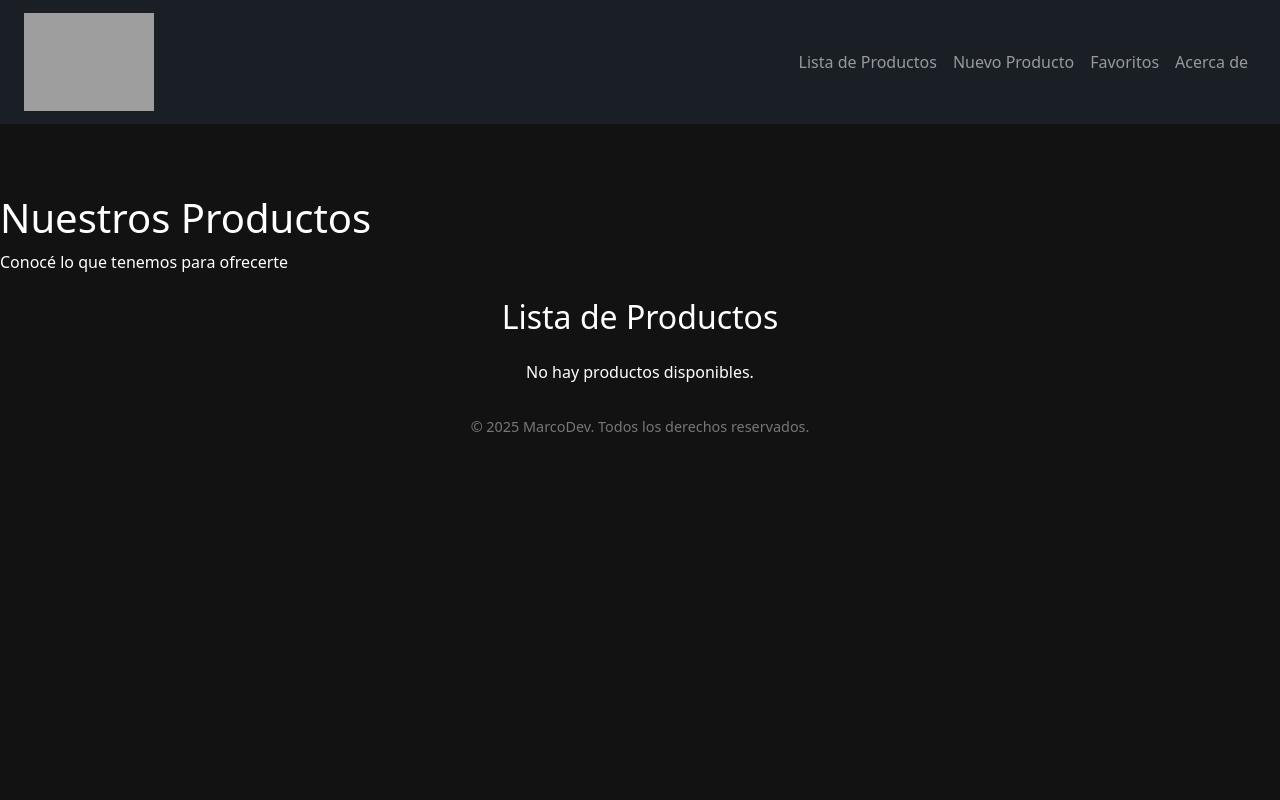
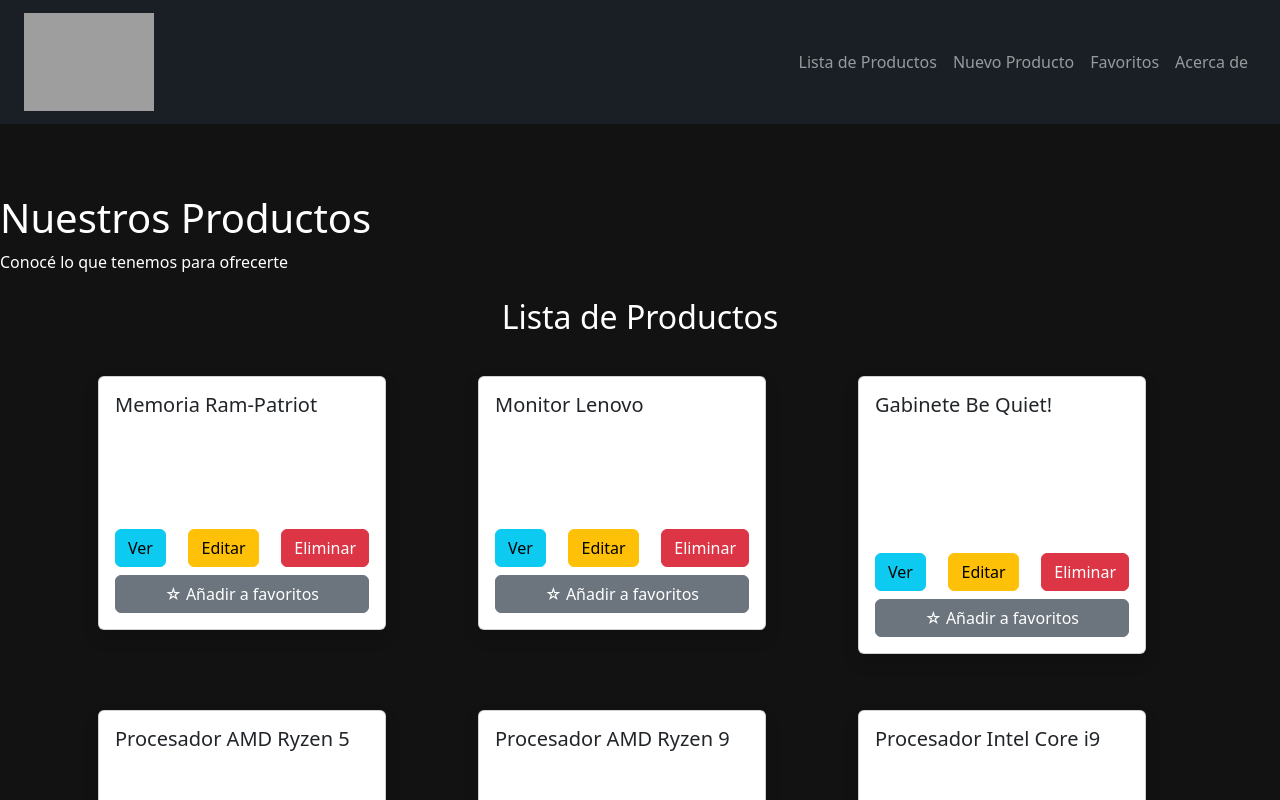
Before and after one commit to LautyCano/TrabajoFinalGrupo17Comision2, a React (Vite) app: page / in a window 1280 px wide. Shown: the top 800 px of the page. Built offline with nearby package versions, Linux system fonts and the light colour scheme; grey boxes are pictures that could not be loaded.

Commit message:
Fix: Correccion no se mostraba lista predefinida de Productos [Lucas Fernandez]

```diff
--- a/src/App.jsx
+++ b/src/App.jsx
@@ -1,21 +1,23 @@
-import { useState } from "react";
+import { useState, useEffect } from "react";
 import { BrowserRouter } from "react-router-dom";
 import BarraNav from "./assets/Components/BarraNav";
 import AppRoutes from "./Routes";
-import { getProductos } from "./assets/services/ServicesPro";
+import { getProductos, initializeProducto } from "./assets/services/ServicesPro";
 
 function App() {
-  // Cargar productos desde localStorage al iniciar
   const [productos, setProductos] = useState(() => getProductos());
 
-  // Cambia el flag “favorito” de un producto y lo persiste en localStorage
+  useEffect(() => {
+    initializeProducto();
+    setProductos(getProductos()); // actualiza el estado después de inicializar
+  }, []);
+
   const toggleFavorito = (id) => {
     setProductos((prev) => {
       const nuevosProductos = prev.map((p) =>
         p.id === id ? { ...p, favorito: !p.favorito } : p
       );
-      // Guardar en localStorage
-      localStorage.setItem('productos_data', JSON.stringify(nuevosProductos));
+      localStorage.setItem("productos_data", JSON.stringify(nuevosProductos));
       return nuevosProductos;
     });
   };
@@ -24,7 +26,6 @@ function App() {
     <BrowserRouter>
       <BarraNav />
       <div style={{ paddingTop: "70px" }}>
-        {/*  Le pasamos todo a las rutas  */}
         <AppRoutes
           productos={productos}
           setProductos={setProductos}
```
